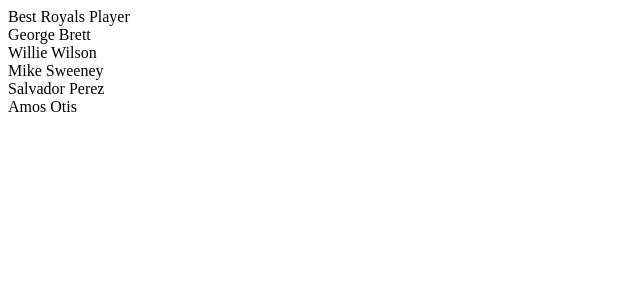
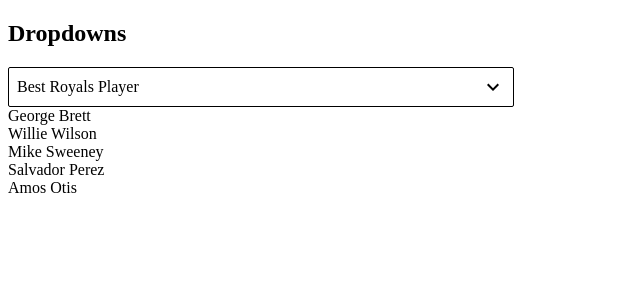
Before and after one commit to nivram80/mosh-pit-vue, a Vue app: page / in a window 1280 px wide. Shown: the top 300 px of the page, without its empty margins (0-640 px from the left). Built offline with nearby package versions, Linux system fonts and the light colour scheme.

Commit message:
style select box

```diff
--- a/package.json
+++ b/package.json
@@ -14,6 +14,8 @@
     "@vue/cli-plugin-babel": "^3.0.0-beta.15",
     "@vue/cli-plugin-eslint": "^3.0.0-beta.15",
     "@vue/cli-service": "^3.0.0-beta.15",
+    "node-sass": "^4.9.0",
+    "sass-loader": "^7.0.3",
     "vue-template-compiler": "^2.5.16"
   },
   "eslintConfig": {
--- a/src/App.vue
+++ b/src/App.vue
@@ -1,14 +1,17 @@
 <template>
   <div id="app">
-    <Dropdown
-      :label="'Best Royals Player'"
-      :options="players"
-    />
+    <section class="component">
+      <h1>Dropdowns</h1>
+      <Dropdown
+        :placeholder="'Best Royals Player'"
+        :options="players"
+      />
+    </section>
   </div>
 </template>
 
 <script>
-import Dropdown from './components/Dropdown.vue'
+import Dropdown from '@/components/Dropdown.vue'
 
 export default {
   name: 'app',
@@ -30,5 +33,7 @@ export default {
 </script>
 
 <style>
-
+.component {
+  width: 40%;
+}
 </style>
--- /dev/null
+++ b/src/assets/_mixin.scss
@@ -0,0 +1,6 @@
+@mixin flex($direction, $justify, $align) {
+  display: flex;
+  flex-direction: $direction;
+  justify-content: $justify;
+  align-items: $align;
+}
--- a/src/components/Dropdown.vue
+++ b/src/components/Dropdown.vue
@@ -1,6 +1,9 @@
 <template>
   <div class="dropdown">
-        <div class="input">{{label}}</div>
+    <div class="select">
+      <div class="placeholder">{{placeholder}}</div>
+      <KeyboardArrowDownIcon />
+    </div>
     <div class="options">
       <div
         class="option"
@@ -14,10 +17,15 @@
 </template>
 
 <script>
+import KeyboardArrowDownIcon from '@/components/icons/KeyboardArrowDownIcon.vue'
+
 export default {
   name: "Dropdown",
+  components: {
+    KeyboardArrowDownIcon
+  },
   props: {
-      label: {
+    placeholder: {
       type: String,
       required: true
     },
@@ -29,6 +37,24 @@
 }
 </script>
 
-<style scoped>
+<style scoped lang="scss">
+@import '../assets/mixin';
 
+.select {
+  @include flex(row, space-between, center);
+  height: 40px;
+  box-sizing: border-box;
+  padding: 8px;
+  border: solid 1px black;
+  border-radius: 2px;
+  cursor: pointer;
+}
+
+.options {
+
+  .option {
+
+  }
+
+}
 </style>
--- /dev/null
+++ b/src/components/icons/KeyboardArrowDownIcon.vue
@@ -0,0 +1,12 @@
+<template>
+  <svg version="1.1" id="Layer_1" xmlns="http://www.w3.org/2000/svg" xmlns:xlink="http://www.w3.org/1999/xlink" x="0px" y="0px" width="24px" height="24px" viewBox="0 0 24 24" enable-background="new 0 0 24 24" xml:space="preserve">
+    <path d="M7.41,8.59L12,13.17l4.59-4.58L18,10l-6,6l-6-6L7.41,8.59z"/>
+    <path fill="none" d="M0,0h24v24H0V0z"/>
+  </svg>
+</template>
+
+<script>
+export default {
+  name: "KeyboardArrowDownIcon"
+}
+</script>
```
Also changed, not shown: 1 other file (tests, documents, lock files or other folders). Lines whose indentation alone changed are shown as unchanged.
